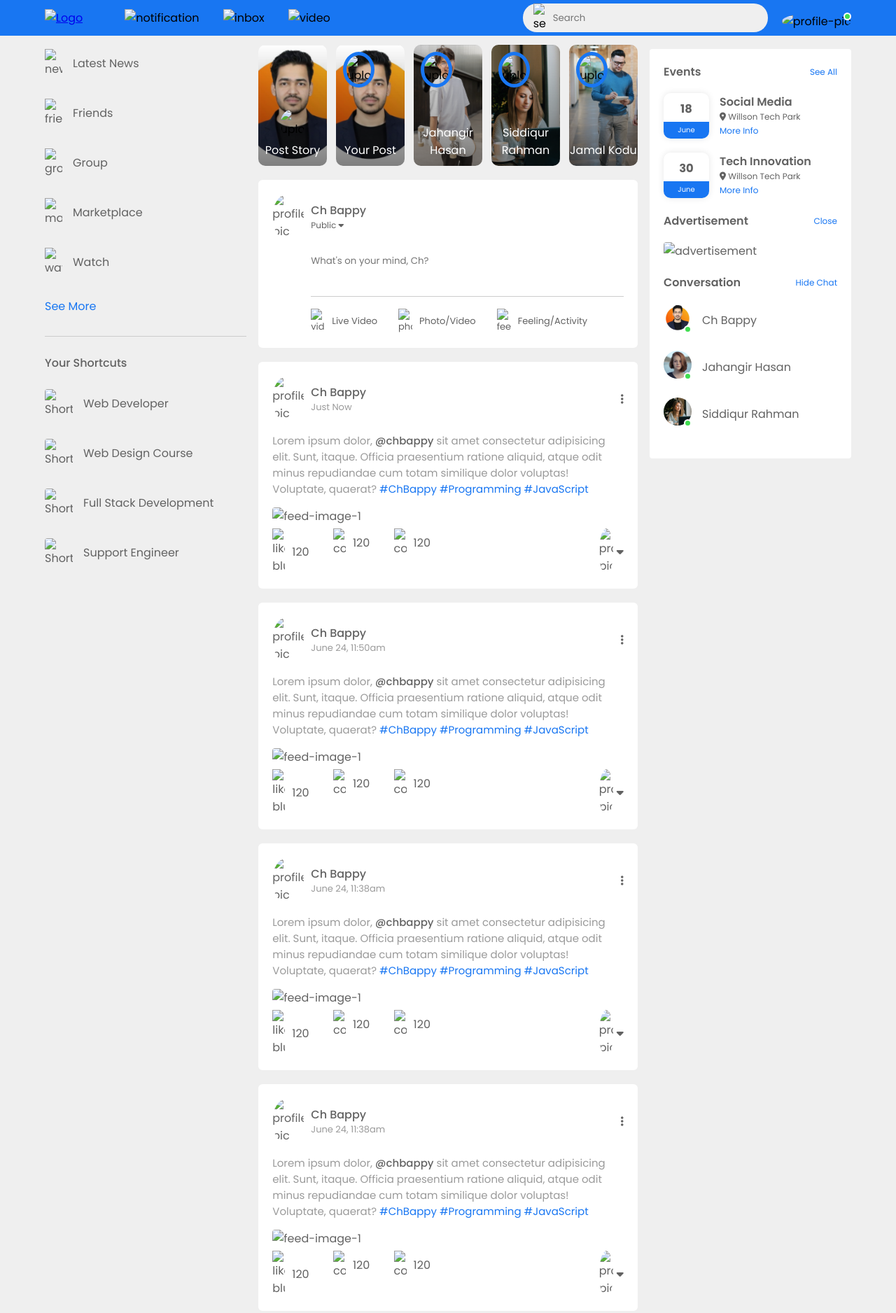
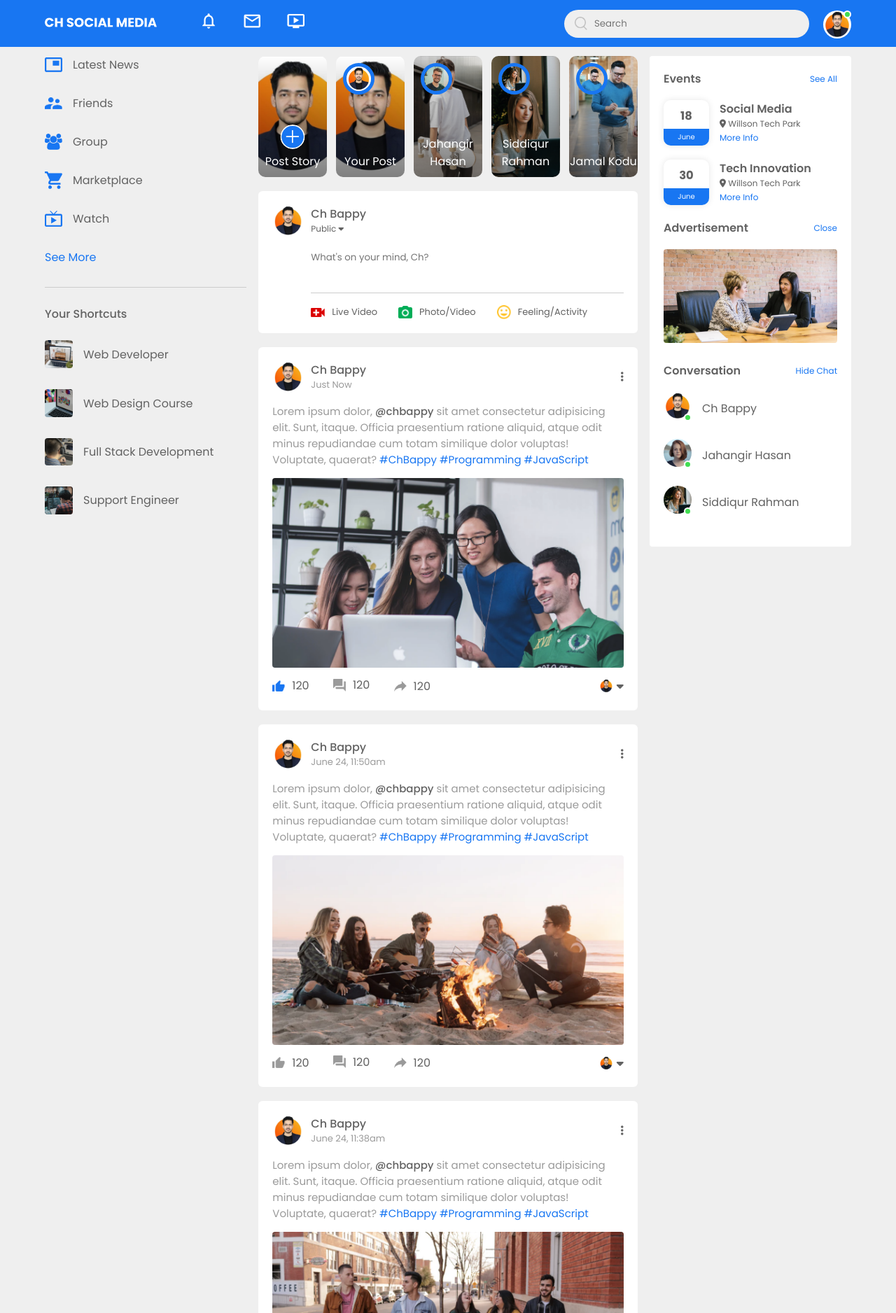
Before and after one commit to chbappy-cse/ch-social-media-html-css-js-responsive-project, a plain HTML site: page index.html in a window 1280 px wide. Shown: the top 1876 px of the page at 70% size. Drawn offline with Linux system fonts and the light colour scheme; the site is published under a folder, as on GitHub Pages, so addresses that start at the root find nothing.

Commit message:
fix image issue

```diff
--- a/index.html
+++ b/index.html
@@ -12,17 +12,17 @@
         <!-- start :: nav left -->
         <div class="nav-left">
             <a href="index.html">
-                <img class="logo" src="/images/ch-logo.png" alt="Logo">
+                <img class="logo" src="images/ch-logo.png" alt="Logo">
             </a>
             <ul>
                 <li>
-                    <img src="/images/notification.png" alt="notification">
+                    <img src="images/notification.png" alt="notification">
                 </li>
                 <li>
-                    <img src="/images/inbox.png" alt="inbox">
+                    <img src="images/inbox.png" alt="inbox">
                 </li>
                 <li>
-                    <img src="/images/video.png" alt="video">
+                    <img src="images/video.png" alt="video">
                 </li>
             </ul>
         </div>
@@ -31,11 +31,11 @@
         <!-- start :: nav right -->
         <div class="nav-right">
             <div class="search-box">
-                <img src="/images/search.png" alt="search">
+                <img src="images/search.png" alt="search">
                 <input type="text" name="search" id="search" placeholder="Search">
             </div>
             <div onclick="settingsMenuToggle()" class="nav-user-icon online">
-                <img src="/images/ch-profile-pic.png" alt="profile-pic">
+                <img src="images/ch-profile-pic.png" alt="profile-pic">
             </div>
         </div>
         <!-- end :: nav right -->
@@ -49,7 +49,7 @@
 
             <div class="settings-menu-inner">
                 <div class="user-profile">
-                    <img src="/images/ch-profile-pic.png" alt="profile-pic">
+                    <img src="images/ch-profile-pic.png" alt="profile-pic">
                     <div>
                         <p>Ch Bappy</p>
                         <a href="profile.html">See your profile</a>
@@ -57,7 +57,7 @@
                 </div>
                 <hr>
                 <div class="user-profile">
-                    <img src="/images/feedback.png" alt="profile-pic">
+                    <img src="images/feedback.png" alt="profile-pic">
                     <div>
                         <p>Give Feedback</p>
                         <a href="#">Help us to improve the new design</a>
@@ -65,20 +65,20 @@
                 </div>
                 <hr>
                 <div class="settings-links">
-                    <img class="settings-icon" src="/images/setting.png" alt="setting">
-                    <a href="#">Settings & Privacy <img style="width: 10px;" src="/images/arrow.png" alt="arrow"></a>
+                    <img class="settings-icon" src="images/setting.png" alt="setting">
+                    <a href="#">Settings & Privacy <img style="width: 10px;" src="images/arrow.png" alt="arrow"></a>
                 </div>
                 <div class="settings-links">
-                    <img class="settings-icon" src="/images/help.png" alt="help">
-                    <a href="#">Help & Support <img style="width: 10px;" src="/images/arrow.png" alt="arrow"></a>
+                    <img class="settings-icon" src="images/help.png" alt="help">
+                    <a href="#">Help & Support <img style="width: 10px;" src="images/arrow.png" alt="arrow"></a>
                 </div>
                 <div class="settings-links">
-                    <img class="settings-icon" src="/images/display.png" alt="display">
-                    <a href="#">Display & Accessibility <img style="width: 10px;" src="/images/arrow.png" alt="arrow"></a>
+                    <img class="settings-icon" src="images/display.png" alt="display">
+                    <a href="#">Display & Accessibility <img style="width: 10px;" src="images/arrow.png" alt="arrow"></a>
                 </div>
                 <div class="settings-links">
-                    <img class="settings-icon" src="/images/logout.png" alt="display">
-                    <a href="#">Logout <img style="width: 10px;" src="/images/arrow.png" alt="arrow"></a>
+                    <img class="settings-icon" src="images/logout.png" alt="display">
+                    <a href="#">Logout <img style="width: 10px;" src="images/arrow.png" alt="arrow"></a>
                 </div>
             </div>
          </div>
@@ -90,19 +90,19 @@
         <!-- Start Left Sidebar -->
         <div class="left-sidebar">
             <div class="imp-link">
-                <a href="#"><img src="/images/news.png" alt="news"> Latest News</a>
-                <a href="#"><img src="/images/friends.png" alt="friends"> Friends</a>
-                <a href="#"><img src="/images/group.png" alt="group"> Group</a>
-                <a href="#"><img src="/images/marketplace.png" alt="marketplace"> Marketplace</a>
-                <a href="#"><img src="/images/watch.png" alt="watch"> Watch</a>
+                <a href="#"><img src="images/news.png" alt="news"> Latest News</a>
+                <a href="#"><img src="images/friends.png" alt="friends"> Friends</a>
+                <a href="#"><img src="images/group.png" alt="group"> Group</a>
+                <a href="#"><img src="images/marketplace.png" alt="marketplace"> Marketplace</a>
+                <a href="#"><img src="images/watch.png" alt="watch"> Watch</a>
                 <a href="#">See More</a>
             </div>
             <div class="shortcut-links">
                 <p>Your Shortcuts</p>
-                <a href="#"><img src="/images/shortcut-1.png" alt="Shortcuts"> Web Developer</a>
-                <a href="#"><img src="/images/shortcut-2.png" alt="Shortcuts"> Web Design Course</a>
-                <a href="#"><img src="/images/shortcut-3.png" alt="Shortcuts"> Full Stack Development</a>
-                <a href="#"><img src="/images/shortcut-4.png" alt="Shortcuts"> Support Engineer</a>
+                <a href="#"><img src="images/shortcut-1.png" alt="Shortcuts"> Web Developer</a>
+                <a href="#"><img src="images/shortcut-2.png" alt="Shortcuts"> Web Design Course</a>
+                <a href="#"><img src="images/shortcut-3.png" alt="Shortcuts"> Full Stack Development</a>
+                <a href="#"><img src="images/shortcut-4.png" alt="Shortcuts"> Support Engineer</a>
             </div>
         </div>
 
@@ -111,23 +111,23 @@
             <!-- Start :: Story Gallery -->
             <div class="story-gallery">
                 <div class="story story1">
-                    <img src="/images/upload.png" alt="upload">
+                    <img src="images/upload.png" alt="upload">
                     <p>Post Story</p>
                 </div>
                 <div class="story story2">
-                    <img src="/images/ch-profile-pic.png" alt="upload">
+                    <img src="images/ch-profile-pic.png" alt="upload">
                     <p>Your Post</p>
                 </div>
                 <div class="story story3">
-                    <img src="/images/member-2.png" alt="upload">
+                    <img src="images/member-2.png" alt="upload">
                     <p>Jahangir Hasan</p>
                 </div>
                 <div class="story story4">
-                    <img src="/images/member-3.png" alt="upload">
+                    <img src="images/member-3.png" alt="upload">
                     <p>Siddiqur Rahman</p>
                 </div>
                 <div class="story story5">
-                    <img src="/images/member-4.png" alt="upload">
+                    <img src="images/member-4.png" alt="upload">
                     <p>Jamal Kodu</p>
                 </div>
             </div>
@@ -136,7 +136,7 @@
             <!-- Start :: Write Post Container -->
             <div class="write-post-container">
                 <div class="user-profile">
-                    <img src="/images/ch-profile-pic.png" alt="profile-pic">
+                    <img src="images/ch-profile-pic.png" alt="profile-pic">
                     <div>
                         <p>Ch Bappy</p>
                         <small>Public <i class="fa-solid fa-caret-down"></i></small>
@@ -147,9 +147,9 @@
                     <textarea rows="3" placeholder="What's on your mind, Ch?"></textarea>
 
                     <div class="add-post-links">
-                        <a href="#"><img src="/images/live-video.png" alt="video"> Live Video</a>
-                        <a href="#"><img src="/images/photo.png" alt="photo"> Photo/Video</a>
-                        <a href="#"><img src="/images/feeling.png" alt="feeling"> Feeling/Activity</a>
+                        <a href="#"><img src="images/live-video.png" alt="video"> Live Video</a>
+                        <a href="#"><img src="images/photo.png" alt="photo"> Photo/Video</a>
+                        <a href="#"><img src="images/feeling.png" alt="feeling"> Feeling/Activity</a>
                     </div>
                 </div>
             </div>
@@ -159,7 +159,7 @@
              <div class="post-container">
                 <div class="post-row">
                     <div class="user-profile">
-                        <img src="/images/ch-profile-pic.png" alt="profile-pic">
+                        <img src="images/ch-profile-pic.png" alt="profile-pic">
                         <div>
                             <p>Ch Bappy</p>
                             <span>Just Now </span>
@@ -168,24 +168,24 @@
                     <a href="#"> <i class="fa-solid fa-ellipsis-vertical"></i></a>
                 </div>
                 <p class="post-text">Lorem ipsum dolor, <span>@chbappy</span> sit amet consectetur adipisicing elit. Sunt, itaque. Officia praesentium ratione aliquid, atque odit minus repudiandae cum totam similique dolor voluptas! Voluptate, quaerat? <a href="#"> #ChBappy </a> <a href="#"> #Programming </a> <a href="#"> #JavaScript </a></p>
-                <img class="post-img" src="/images/feed-image-1.png" alt="feed-image-1">
+                <img class="post-img" src="images/feed-image-1.png" alt="feed-image-1">
 
                 <div class="post-row">
                     <div class="activity-icon">
-                        <div><img src="/images/like-blue.png" alt="like-blue"> 120</div>
-                        <div><img src="/images/comments.png" alt="comments"> 120</div>
-                        <div><img src="/images/share.png" alt="comments"> 120</div>
+                        <div><img src="images/like-blue.png" alt="like-blue"> 120</div>
+                        <div><img src="images/comments.png" alt="comments"> 120</div>
+                        <div><img src="images/share.png" alt="comments"> 120</div>
                     </div>
 
                     <div class="post-profile-icon">
-                        <img src="/images/ch-profile-pic.png" alt="profile-pic"> <i class="fa-solid fa-caret-down"></i>
+                        <img src="images/ch-profile-pic.png" alt="profile-pic"> <i class="fa-solid fa-caret-down"></i>
                     </div>
                 </div>
              </div>
              <div class="post-container">
                 <div class="post-row">
                     <div class="user-profile">
-                        <img src="/images/ch-profile-pic.png" alt="profile-pic">
+                        <img src="images/ch-profile-pic.png" alt="profile-pic">
                         <div>
                             <p>Ch Bappy</p>
                             <span>June 24, 11:50am </span>
@@ -194,24 +194,24 @@
                     <a href="#"> <i class="fa-solid fa-ellipsis-vertical"></i></a>
                 </div>
                 <p class="post-text">Lorem ipsum dolor, <span>@chbappy</span> sit amet consectetur adipisicing elit. Sunt, itaque. Officia praesentium ratione aliquid, atque odit minus repudiandae cum totam similique dolor voluptas! Voluptate, quaerat? <a href="#"> #ChBappy </a> <a href="#"> #Programming </a> <a href="#"> #JavaScript </a></p>
-                <img class="post-img" src="/images/feed-image-2.png" alt="feed-image-1">
+                <img class="post-img" src="images/feed-image-2.png" alt="feed-image-1">
 
                 <div class="post-row">
                     <div class="activity-icon">
-                        <div><img src="/images/like.png" alt="like-blue"> 120</div>
-                        <div><img src="/images/comments.png" alt="comments"> 120</div>
-                        <div><img src="/images/share.png" alt="comments"> 120</div>
+                        <div><img src="images/like.png" alt="like-blue"> 120</div>
+                        <div><img src="images/comments.png" alt="comments"> 120</div>
+                        <div><img src="images/share.png" alt="comments"> 120</div>
                     </div>
 
                     <div class="post-profile-icon">
-                        <img src="/images/ch-profile-pic.png" alt="profile-pic"> <i class="fa-solid fa-caret-down"></i>
+                        <img src="images/ch-profile-pic.png" alt="profile-pic"> <i class="fa-solid fa-caret-down"></i>
                     </div>
                 </div>
              </div>
              <div class="post-container">
                 <div class="post-row">
                     <div class="user-profile">
-                        <img src="/images/ch-profile-pic.png" alt="profile-pic">
+                        <img src="images/ch-profile-pic.png" alt="profile-pic">
                         <div>
                             <p>Ch Bappy</p>
                             <span>June 24, 11:38am </span>
@@ -220,24 +220,24 @@
                     <a href="#"> <i class="fa-solid fa-ellipsis-vertical"></i></a>
                 </div>
                 <p class="post-text">Lorem ipsum dolor, <span>@chbappy</span> sit amet consectetur adipisicing elit. Sunt, itaque. Officia praesentium ratione aliquid, atque odit minus repudiandae cum totam similique dolor voluptas! Voluptate, quaerat? <a href="#"> #ChBappy </a> <a href="#"> #Programming </a> <a href="#"> #JavaScript </a></p>
-                <img class="post-img" src="/images/feed-image-3.png" alt="feed-image-1">
+                <img class="post-img" src="images/feed-image-3.png" alt="feed-image-1">
 
                 <div class="post-row">
                     <div class="activity-icon">
-                        <div><img src="/images/like-blue.png" alt="like-blue"> 120</div>
-                        <div><img src="/images/comments.png" alt="comments"> 120</div>
-                        <div><img src="/images/share.png" alt="comments"> 120</div>
+                        <div><img src="images/like-blue.png" alt="like-blue"> 120</div>
+                        <div><img src="images/comments.png" alt="comments"> 120</div>
+                        <div><img src="images/share.png" alt="comments"> 120</div>
                     </div>
 
                     <div class="post-profile-icon">
-                        <img src="/images/ch-profile-pic.png" alt="profile-pic"> <i class="fa-solid fa-caret-down"></i>
+                        <img src="images/ch-profile-pic.png" alt="profile-pic"> <i class="fa-solid fa-caret-down"></i>
                     </div>
                 </div>
              </div>
              <div class="post-container">
                 <div class="post-row">
                     <div class="user-profile">
-                        <img src="/images/ch-profile-pic.png" alt="profile-pic">
+                        <img src="images/ch-profile-pic.png" alt="profile-pic">
                         <div>
                             <p>Ch Bappy</p>
                             <span>June 24, 11:38am </span>
@@ -246,24 +246,24 @@
                     <a href="#"> <i class="fa-solid fa-ellipsis-vertical"></i></a>
                 </div>
                 <p class="post-text">Lorem ipsum dolor, <span>@chbappy</span> sit amet consectetur adipisicing elit. Sunt, itaque. Officia praesentium ratione aliquid, atque odit minus repudiandae cum totam similique dolor voluptas! Voluptate, quaerat? <a href="#"> #ChBappy </a> <a href="#"> #Programming </a> <a href="#"> #JavaScript </a></p>
-                <img class="post-img" src="/images/feed-image-4.png" alt="feed-image-1">
+                <img class="post-img" src="images/feed-image-4.png" alt="feed-image-1">
 
                 <div class="post-row">
                     <div class="activity-icon">
-                        <div><img src="/images/like-blue.png" alt="like-blue"> 120</div>
-                        <div><img src="/images/comments.png" alt="comments"> 120</div>
-                        <div><img src="/images/share.png" alt="comments"> 120</div>
+                        <div><img src="images/like-blue.png" alt="like-blue"> 120</div>
+                        <div><img src="images/comments.png" alt="comments"> 120</div>
+                        <div><img src="images/share.png" alt="comments"> 120</div>
                     </div>
 
                     <div class="post-profile-icon">
-                        <img src="/images/ch-profile-pic.png" alt="profile-pic"> <i class="fa-solid fa-caret-down"></i>
+                        <img src="images/ch-profile-pic.png" alt="profile-pic"> <i class="fa-solid fa-caret-down"></i>
                     </div>
                 </div>
              </div>
              <div class="post-container">
                 <div class="post-row">
                     <div class="user-profile">
-                        <img src="/images/ch-profile-pic.png" alt="profile-pic">
+                        <img src="images/ch-profile-pic.png" alt="profile-pic">
                         <div>
                             <p>Ch Bappy</p>
                             <span>June 24, 11:38am </span>
@@ -272,17 +272,17 @@
                     <a href="#"> <i class="fa-solid fa-ellipsis-vertical"></i></a>
                 </div>
                 <p class="post-text">Lorem ipsum dolor, <span>@chbappy</span> sit amet consectetur adipisicing elit. Sunt, itaque. Officia praesentium ratione aliquid, atque odit minus repudiandae cum totam similique dolor voluptas! Voluptate, quaerat? <a href="#"> #ChBappy </a> <a href="#"> #Programming </a> <a href="#"> #JavaScript </a></p>
-                <img class="post-img" src="/images/feed-image-5.png" alt="feed-image-1">
+                <img class="post-img" src="images/feed-image-5.png" alt="feed-image-1">
 
                 <div class="post-row">
                     <div class="activity-icon">
-                        <div><img src="/images/like-blue.png" alt="like-blue"> 120</div>
-                        <div><img src="/images/comments.png" alt="comments"> 120</div>
-                        <div><img src="/images/share.png" alt="comments"> 120</div>
+                        <div><img src="images/like-blue.png" alt="like-blue"> 120</div>
+                        <div><img src="images/comments.png" alt="comments"> 120</div>
+                        <div><img src="images/share.png" alt="comments"> 120</div>
                     </div>
 
                     <div class="post-profile-icon">
-                        <img src="/images/ch-profile-pic.png" alt="profile-pic"> <i class="fa-solid fa-caret-down"></i>
+                        <img src="images/ch-profile-pic.png" alt="profile-pic"> <i class="fa-solid fa-caret-down"></i>
                     </div>
                 </div>
              </div>
@@ -323,7 +323,7 @@
                 <h4>Advertisement</h4>
                 <a href="#">Close</a>
             </div>
-            <img class="sidebar-ads" src="/images/advertisement.png" alt="advertisement">
+            <img class="sidebar-ads" src="images/advertisement.png" alt="advertisement">
 
             <div class="sidebar-title">
                 <h4>Conversation</h4>
@@ -357,6 +357,6 @@
     </div>
 
 
-    <script src="/script.js"></script>
+    <script src="script.js"></script>
 </body>
 </html>
```
Also changed, not shown: profile.html (+81 -81 lines).
